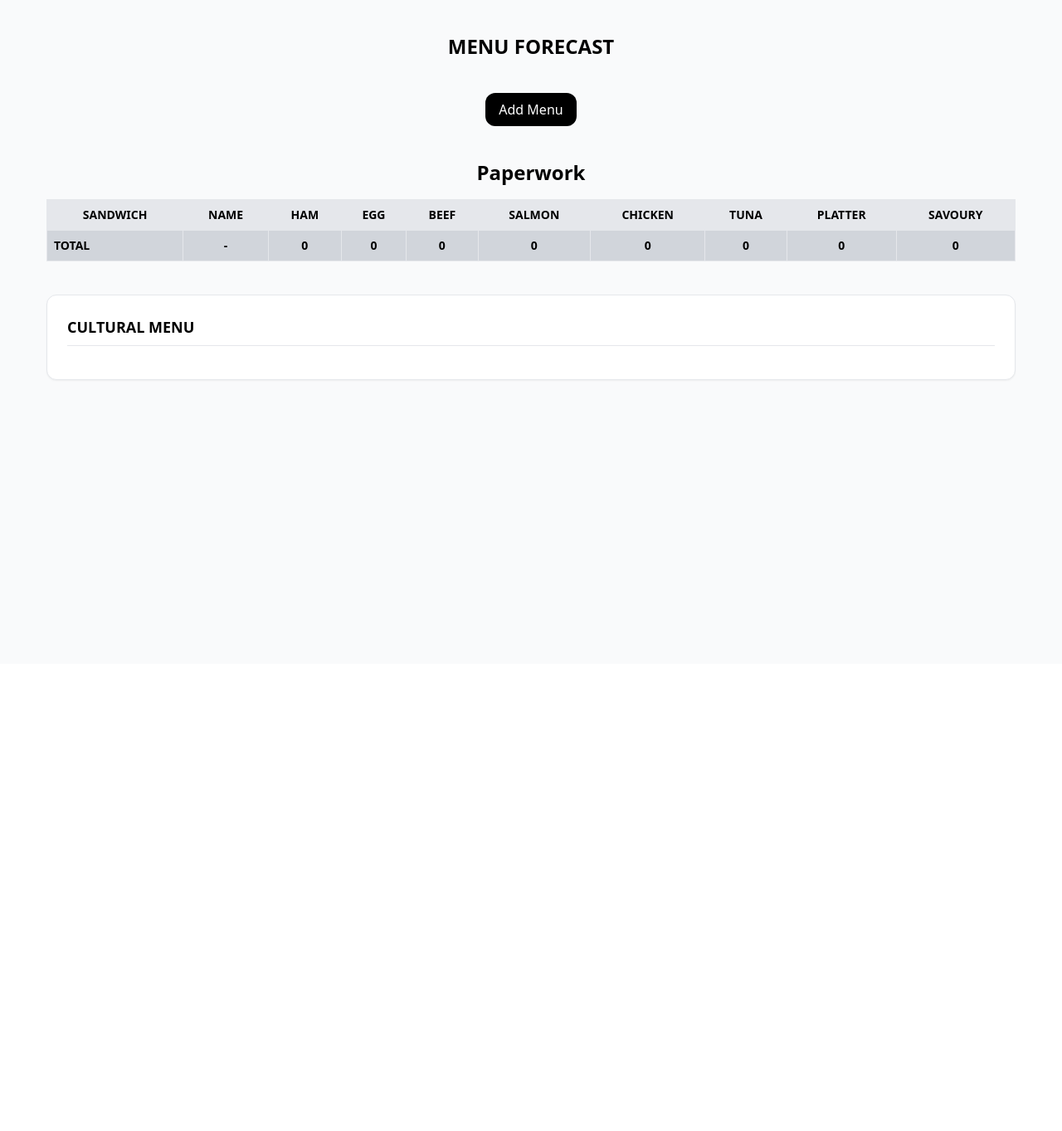
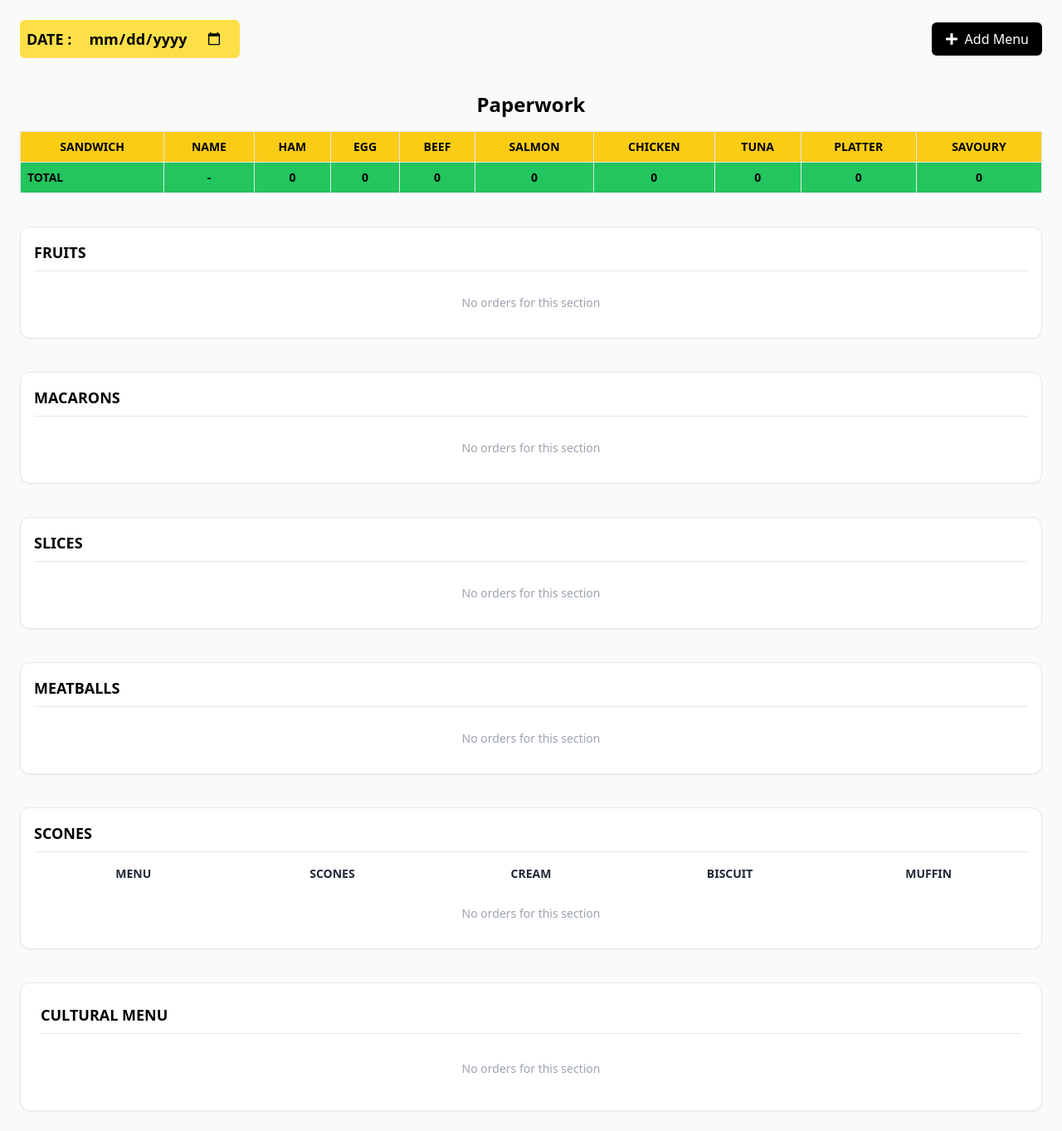
Before and after one commit to PritamMaharjan86/Menu-tracker, a React (Create React App) app in the folder Client/: page / in a window 1280 px wide. Shown: the whole page at 83% size. Before the commit the page ends 800 px from the top, so only its background shows below. Built offline with nearby package versions, Linux system fonts and the light colour scheme.

Commit message:
almost done with basic features

```diff
--- a/Client/src/App.js
+++ b/Client/src/App.js
@@ -2,8 +2,7 @@ import Paperwork from "./pages/Paperwork";
 
 export default function App() {
   return (
-    <div className="min-h-screen p-10 bg-gray-50">
-      <h1 className="text-2xl font-bold text-center">MENU FORECAST</h1>
+    <div className="min-h-screen p-2 bg-gray-50">
       <Paperwork />
     </div>
   );
--- a/Client/src/components/Input.js
+++ b/Client/src/components/Input.js
@@ -146,7 +146,7 @@ export default function Input({ closeInputBox, setOrders }) {
                     setHasPlatter(true);
                     addPlatter();
                   }}
-                  className="bg-black text-white px-4 py-2 rounded-xl">
+                  className="bg-black text-white px-4 py-2 rounded-md flex flex-row items-center gap-3">
                   <FaPlus /> Add Platter
                 </button>
               )}
@@ -190,7 +190,7 @@ export default function Input({ closeInputBox, setOrders }) {
 
                 <button
                   onClick={addPlatter}
-                  className="w-full bg-blue-600 text-white p-3 rounded-xl">
+                  className="w-full bg-gray-600 text-white p-3 rounded-xl flex items-center justify-center gap-3">
                   <FaPlus /> Add Another
                 </button>
               </div>
@@ -200,7 +200,7 @@ export default function Input({ closeInputBox, setOrders }) {
           {/* SAVE */}
           <button
             onClick={handleSave}
-            className="w-full mt-8 bg-green-600 text-white p-3 rounded-xl flex items-center justify-center gap-2">
+            className="w-full mt-8 bg-black text-white p-3 rounded-xl flex items-center justify-center gap-2">
             <FaRegSave />
             Save Menu
           </button>
--- a/Client/src/components/Template/CulturalMenu.js
+++ b/Client/src/components/Template/CulturalMenu.js
@@ -5,11 +5,17 @@ const CulturalMenu = ({ orders }) => {
   const allowedMenus = ["ASIAN", "ITALIAN", "DELUXE", "LIGHT"];
 
   const excludedItems = ["club", "ribbon", "fruit", "macaron", "slice"]; //to exclude in cultural menu
+
+  const isEmpty = !orders || orders.length === 0;
+
   return (
     <div className="mt-10 border rounded-xl p-6 bg-white shadow-sm">
       <h3 className="font-bold text-lg mb-4 border-b pb-2">CULTURAL MENU</h3>
-
-      <div className="space-y-3">
+      {isEmpty ?
+        <p className="text-sm text-gray-400 text-center py-4">
+          No orders for this section
+        </p>
+      : <div className="space-y-3">
           {orders
             .filter((order) => allowedMenus.includes(order.menu))
             .map((order, i) => {
@@ -28,7 +34,7 @@ const CulturalMenu = ({ orders }) => {
                   key={i}
                   className="grid grid-cols-[220px_1fr] gap-4 items-center border-b pb-2">
                   {/* LEFT: CLIENT + MENU */}
-                <div className="font-medium text-sm text-gray-800 leading-snug">
+                  <div className="font-medium text-sm text-gray-800 leading-snug uppercase">
                     {order.name}
                     {"  "}
                     <span className="text-sm text-gray-500 ml-2">
@@ -40,8 +46,8 @@ const CulturalMenu = ({ orders }) => {
                   <div className="text-sm text-gray-700 flex flex-wrap gap-2">
                     {filteredItems.map(([key, value]) => (
                       <span key={key} className="whitespace-nowrap">
-                      <span className="font-semibold">{value}</span> x{" "}
-                      <span className="uppercase">{key}</span>
+                        <span className="font-semibold uppercase">{value}</span>{" "}
+                        x <span className="uppercase">{key}</span>
                       </span>
                     ))}
                   </div>
@@ -49,6 +55,7 @@ const CulturalMenu = ({ orders }) => {
               );
             })}
         </div>
+      }
     </div>
   );
 };
--- a/Client/src/components/Template/PlatterSelection.js
+++ b/Client/src/components/Template/PlatterSelection.js
@@ -1,13 +1,16 @@
 import React from "react";
 
 const PlatterSelection = ({ title, data, calculation, type }) => {
-  if (!data || data.length === 0) return null;
+  const isEmpty = !data || data.length === 0;
 
   return (
     <div className="mt-10 border rounded-xl p-4 bg-white shadow-sm">
       <h3 className="font-bold text-lg mb-3 border-b pb-2">{title}</h3>
-
-      <div className="space-y-3">
+      {isEmpty ?
+        <p className="text-sm text-gray-400 text-center py-4">
+          No orders for this section
+        </p>
+      : <div className="space-y-3">
           {data.map((item, i) => (
             <div key={i} className="flex items-center text-sm gap-2">
               {/* LEFT */}
@@ -25,9 +28,14 @@ const PlatterSelection = ({ title, data, calculation, type }) => {
               <div className="font-medium text-center">
                 {calculation(item)} {type}
               </div>
+              {/* <div className="flex flex-row items-center gap-5 border p-2 rounded-md">
+                <button>Delete</button>
+                <button>Edit</button>
+              </div> */}
             </div>
           ))}
         </div>
+      }
     </div>
   );
 };
--- a/Client/src/components/Template/Table.js
+++ b/Client/src/components/Template/Table.js
@@ -4,6 +4,7 @@ import Menu from "../Menu";
 const Table = ({ orders }) => {
   const clubRows = [];
   const ribbonRows = [];
+  const savouryRows = [];
 
   const functionSet = new Set();
 
@@ -18,9 +19,24 @@ const Table = ({ orders }) => {
 
   orders.forEach((order) => {
     const menuData = Menu[order.menu]?.(Number(order.pax));
+
     if (!menuData?.items) return;
 
     const items = menuData.items;
+
+    // SAVOURY (MENU B ONLY)
+    if (items.savouryPlatter && order.menu === "B") {
+      functionSet.add("savoury");
+
+      savouryRows.push({
+        id: order.id,
+        name: order.name,
+        menu: order.menu,
+        pax: order.pax,
+        items,
+        platters: Math.ceil(order.pax / 10),
+      });
+    }
 
     // CLUB
     if (items.club) {
@@ -50,7 +66,7 @@ const Table = ({ orders }) => {
       });
     }
 
-    //  TOTALS (ALL ITEMS)
+    // TOTALS
     totalHam += items.ham || 0;
     totalEgg += items.egg || 0;
     totalBeef += items.beef || 0;
@@ -58,7 +74,7 @@ const Table = ({ orders }) => {
     totalChicken += items.chicken || 0;
     totalTuna += items.tuna || 0;
     totalPlatter += items.platter || 0;
-    totalSavoury += items.savoury || 0;
+    totalSavoury += items.savouryPlatter || 0;
   });
 
   const lunchBoxTotal = functionSet.size * 2;
@@ -67,7 +83,7 @@ const Table = ({ orders }) => {
     <div>
       <table className="w-full text-sm border-collapse">
         <thead>
-          <tr className="bg-gray-200">
+          <tr className="bg-yellow-400">
             <th className="border p-2 text-center">SANDWICH</th>
             <th className="border p-2 text-center">NAME</th>
             <th className="border p-2 text-center">HAM</th>
@@ -94,34 +110,25 @@ const Table = ({ orders }) => {
               {clubRows.map((o) => (
                 <tr key={o.id}>
                   <td></td>
+
                   <td className="border p-2 text-center uppercase">
                     {o.name} {o.menu} / {o.pax}
                   </td>
-                  <td className="border p-2 text-center">
-                    {" "}
-                    {o.platters * 2 || 0}{" "}
-                  </td>{" "}
-                  <td className="border p-2 text-center">
-                    {" "}
-                    {o.platters * 2 || 0}{" "}
-                  </td>{" "}
-                  <td className="border p-2 text-center">
-                    {" "}
-                    {o.platters * 1 || 0}{" "}
-                  </td>{" "}
-                  <td className="border p-2 text-center">
-                    {" "}
-                    {o.platters * 1 || 0}{" "}
-                  </td>{" "}
-                  <td className="border p-2 text-center">
-                    {" "}
-                    {o.platters * 3 || 0}{" "}
-                  </td>{" "}
-                  <td className="border p-2 text-center">
-                    {" "}
-                    {o.platters * 1 || 0}{" "}
-                  </td>{" "}
-                  <td className="border p-2 text-center">{o.platters}</td>{" "}
+
+                  <td className="border p-2 text-center">{o.platters * 2}</td>
+
+                  <td className="border p-2 text-center">{o.platters * 2}</td>
+
+                  <td className="border p-2 text-center">{o.platters * 1}</td>
+
+                  <td className="border p-2 text-center">{o.platters * 1}</td>
+
+                  <td className="border p-2 text-center">{o.platters * 3}</td>
+
+                  <td className="border p-2 text-center">{o.platters * 1}</td>
+
+                  <td className="border p-2 text-center">{o.platters}</td>
+
                   <td className="border p-2 text-center">{o.pax / 10 || 0}</td>
                 </tr>
               ))}
@@ -140,60 +147,92 @@ const Table = ({ orders }) => {
               {ribbonRows.map((o) => (
                 <tr key={o.id}>
                   <td></td>
+
                   <td className="border p-2 text-center uppercase">
                     {o.name} {o.menu} / {o.pax}
                   </td>
-                  <td className="border p-2 text-center">
-                    {" "}
-                    {o.platters * 2 || 0}{" "}
-                  </td>{" "}
-                  <td className="border p-2 text-center">
-                    {" "}
-                    {o.platters * 2 || 0}{" "}
-                  </td>{" "}
-                  <td className="border p-2 text-center">
-                    {" "}
-                    {o.platters * 2 || 0}{" "}
-                  </td>{" "}
-                  <td className="border p-2 text-center">
-                    {" "}
-                    {o.platters * 2 || 0}{" "}
-                  </td>{" "}
-                  <td className="border p-2 text-center">
-                    {" "}
-                    {o.platters * 2 || 0}{" "}
-                  </td>{" "}
-                  <td className="border p-2 text-center">
-                    {" "}
-                    {o.platters * 2 || 0}{" "}
-                  </td>{" "}
-                  <td className="border p-2 text-center">{o.platters}</td>{" "}
-                  <td className="border p-2 text-center">{""}</td>
+
+                  <td className="border p-2 text-center">{o.platters * 2}</td>
+
+                  <td className="border p-2 text-center">{o.platters * 2}</td>
+
+                  <td className="border p-2 text-center">{o.platters * 2}</td>
+
+                  <td className="border p-2 text-center">{o.platters * 2}</td>
+
+                  <td className="border p-2 text-center">{o.platters * 2}</td>
+
+                  <td className="border p-2 text-center">{o.platters * 2}</td>
+
+                  <td className="border p-2 text-center">{o.platters}</td>
+
+                  <td className="border p-2 text-center">-</td>
                 </tr>
               ))}
             </>
           )}
 
-          {/*  LUNCH BOX ROW */}
-          {(clubRows.length > 0 || ribbonRows.length > 0) && (
-            <tr className="bg-black text-white font-bold">
-              <td className="border p-2 text-left">LUNCH BOX</td>
+          {/* SAVOURY */}
+          {savouryRows.length > 0 && (
+            <>
+              <tr className="bg-gray-100 font-bold">
+                <td colSpan="10" className="border p-2 text-left">
+                  SAVOURY
+                </td>
+              </tr>
+
+              {savouryRows.map((o) => (
+                <tr key={o.id}>
+                  <td></td>
+
+                  <td className="border p-2 text-center uppercase">
+                    {o.name} {o.menu} / {o.pax}
+                  </td>
+
+                  <td className="border p-2 text-center">-</td>
+                  <td className="border p-2 text-center">-</td>
+                  <td className="border p-2 text-center">-</td>
+                  <td className="border p-2 text-center">-</td>
+                  <td className="border p-2 text-center">-</td>
+                  <td className="border p-2 text-center">-</td>
+                  <td className="border p-2 text-center">-</td>
+
+                  <td className="border p-2 text-center">
+                    {Math.ceil(o.pax / 10)}
+                  </td>
+                </tr>
+              ))}
+            </>
+          )}
+
+          {/* LUNCH BOX */}
+          {(clubRows.length > 0 ||
+            ribbonRows.length > 0 ||
+            savouryRows.length > 0) && (
+            <tr className="bg-gray-200 text-black font-medium">
+              <td className="border p-2 text-left font-bold">LUNCH BOX</td>
+
+              <td className="border p-2 text-center">-</td>
+
               <td className="border p-2 text-center">-</td>
               <td className="border p-2 text-center">-</td>
               <td className="border p-2 text-center">-</td>
               <td className="border p-2 text-center">-</td>
               <td className="border p-2 text-center">-</td>
               <td className="border p-2 text-center">-</td>
-              <td className="border p-2 text-center">-</td>
+
               <td className="border p-2 text-center">{lunchBoxTotal}</td>
+
               <td className="border p-2 text-center">-</td>
             </tr>
           )}
 
-          {/*  TOTAL ROW  */}
-          <tr className="bg-gray-300 font-bold">
+          {/* TOTAL */}
+          <tr className="bg-green-500 font-bold">
             <td className="border p-2 text-left">TOTAL</td>
+
             <td className="border p-2 text-center">-</td>
+
             <td className="border p-2 text-center">{totalHam}</td>
             <td className="border p-2 text-center">{totalEgg}</td>
             <td className="border p-2 text-center">{totalBeef}</td>
--- a/Client/src/pages/Paperwork.js
+++ b/Client/src/pages/Paperwork.js
@@ -4,11 +4,13 @@ import Table from "../components/Template/Table";
 import PlatterSection from "../components/Template/PlatterSelection";
 import CulturalMenu from "../components/Template/CulturalMenu";
 import Menu from "../components/Menu";
+import { FaPlus } from "react-icons/fa";
 
 const Paperwork = () => {
+  const [date, setDate] = useState("");
   const [showInput, setShowInput] = useState(false);
 
-  // MOVE ORDERS INTO STATE (IMPORTANT FIX)
+  // MOVE ORDERS INTO STATE
   const [orders, setOrders] = useState([]);
 
   const totals = orders.reduce((acc, order) => acc, {
@@ -55,15 +57,30 @@ const Paperwork = () => {
     });
   });
 
+  const isEmpty = !orders || orders.length === 0;
+
   return (
     <div className="p-4">
-      <div className="flex justify-center mt-6">
+      <div className="flex flex-row justify-between items-center">
+        {/* DATE INPUT */}
+        <div className="flex flex-row items-center gap-2 bg-yellow-300 px-2 rounded-md">
+          <span className="font-bold text-lg">DATE : </span>
+          <input
+            type="date"
+            value={date}
+            onChange={(e) => setDate(e.target.value)}
+            className="px-3 py-2 bg-transparent font-bold text-lg cursor-pointer "
+          />
+        </div>
+
         <button
           onClick={() => setShowInput(true)}
-          className="bg-black text-white px-4 py-2 rounded-xl">
+          className="bg-black text-white px-4 py-2 rounded-md flex flex-row items-center gap-2">
+          <FaPlus />
           Add Menu
         </button>
       </div>
+
       {showInput && (
         <Input
           closeInputBox={() => setShowInput(false)}
@@ -74,66 +91,76 @@ const Paperwork = () => {
       <Table orders={orders} totals={totals} />
       <PlatterSection
         title="FRUITS"
-        data={grouped.FRUITS}
+        data={grouped.FRUITS || []}
         calculation={(item) => item.pax / 25}
         type="LARGE"
       />
       <PlatterSection
         title="MACARONS"
-        data={grouped.MACARONS}
+        data={grouped.MACARONS || []}
         calculation={(item) => item.pax}
         type="PCS"
       />
       <PlatterSection
         title="SLICES"
-        data={grouped.SLICES}
+        data={grouped.SLICES || []}
         calculation={(item) => item.pax / 10}
         type="LARGE"
       />
       <PlatterSection
         title="MEATBALLS"
-        data={grouped.MEATBALLS}
+        data={grouped.MEATBALLS || []}
         calculation={(item) => item.pax / 25}
         type="BAGS"
       />
-      {/* SCONES */}{" "}
-      {grouped.SCONES && (
-        <div className="mt-10 border rounded-xl p-4 bg-white shadow-sm">
-          {" "}
-          {/* ONLY ONE TITLE */}{" "}
-          <h3 className="font-bold text-lg mb-4 border-b pb-2">SCONES</h3>{" "}
-          {/* HEADER ROW */}{" "}
-          <div className="grid grid-cols-5 text-sm font-bold text-gray-800 mb-3 text-center">
-            {" "}
-            <span>MENU</span> <span>SCONES</span> <span>CREAM</span>{" "}
-            <span>BISCUIT</span> <span>MUFFIN</span>{" "}
-          </div>{" "}
-          {/* DATA */}{" "}
-          <div className="space-y-3">
-            {" "}
-            {grouped.SCONES.map((item, i) => (
+
+      <div className="mt-10 border rounded-xl p-4 bg-white shadow-sm">
+        <h3 className="font-bold text-lg mb-4 border-b pb-2">SCONES</h3>
+
+        {/* HEADER ROW */}
+        <div className="grid grid-cols-5 text-sm font-bold text-gray-800 mb-3 text-center">
+          <span>MENU</span>
+          <span>SCONES</span>
+          <span>CREAM</span>
+          <span>BISCUIT</span>
+          <span>MUFFIN</span>
+        </div>
+
+        {/* DATA */}
+        <div className="space-y-3">
+          {isEmpty ?
+            <p className="text-sm text-gray-400 text-center py-4">
+              No orders for this section
+            </p>
+          : (grouped.SCONES || []).map((item, i) => (
               <div
                 key={i}
                 className="grid grid-cols-5 gap-4 text-center items-center text-sm">
-                {" "}
-                {/* MENU */}{" "}
+                {/* MENU */}
                 <span className="font-medium text-gray-500">
-                  {" "}
                   <span className="text-gray-800 mr-3 uppercase">
                     {item.client}
-                  </span>{" "}
-                  {item.menu} / {item.pax}{" "}
-                </span>{" "}
-                {/* SCONES */}{" "}
-                <span>{((item.pax * 1.5) / 24).toFixed(1)} LARGE</span>{" "}
-                {/* CREAM */} <span>{(item.pax / 24).toFixed(1)} LARGE</span>{" "}
-                {/* BISCUIT */} <span>{item.pax} PCS</span> {/* MUFFIN */}{" "}
-                <span>{item.pax * 1.5} PCS EACH</span>{" "}
+                  </span>
+                  {item.menu} / {item.pax}
+                </span>
+
+                {/* SCONES */}
+                <span>{((item.pax * 1.5) / 24).toFixed(1)} LARGE</span>
+
+                {/* CREAM */}
+                <span>{(item.pax / 24).toFixed(1)} LARGE</span>
+
+                {/* BISCUIT */}
+                <span>{item.pax} PCS</span>
+
+                {/* MUFFIN */}
+                <span>{item.pax * 1.5} PCS EACH</span>
               </div>
-            ))}{" "}
-          </div>{" "}
+            ))
+          }
         </div>
-      )}
+      </div>
+
       <CulturalMenu orders={orders} />
     </div>
   );
```
Lines whose indentation alone changed are shown as unchanged.
